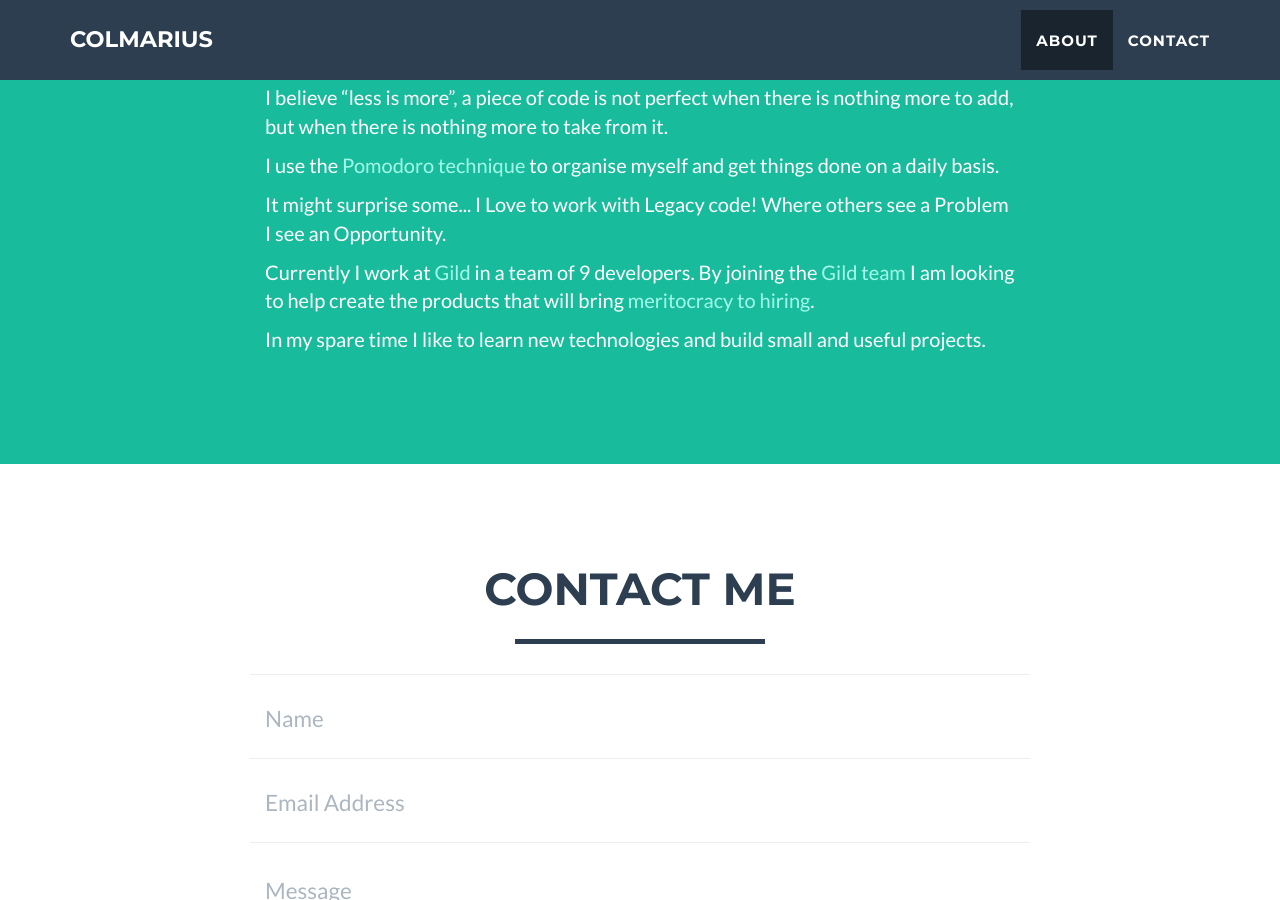
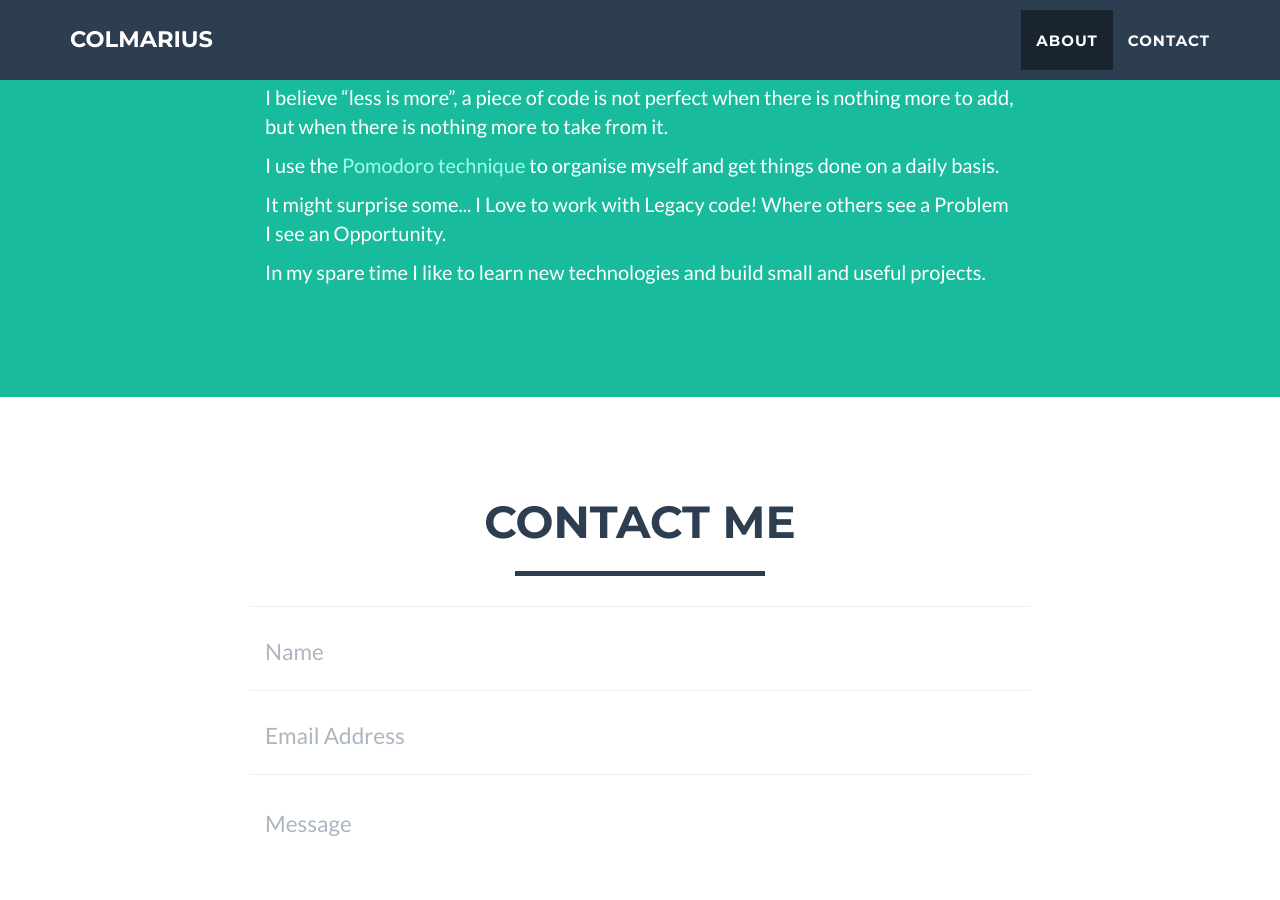
Before and after one commit to colmarius/colmarius.github.io, a Jekyll site: the page built from index.html, in a window 1280 px wide and 900 px high, scrolled down 897 px. Built offline with Jekyll 4.4.1, drawn with Linux system fonts in a browser that asks for light colours.

Commit message:
Update about section.
Left Gild organization.

```diff
--- a/_includes/about.html
+++ b/_includes/about.html
@@ -22,9 +22,6 @@
                       It might surprise some... I Love to work with Legacy code! Where others see a Problem I see an Opportunity.
                     </p>
                     <p>
-                      Currently I work at  <a href="https://www.gild.com/" target="_blank">Gild</a> in a team of 9 developers. By joining the <a href="https://www.gild.com/the-gild-team/" target="_blank">Gild team</a> I am looking to help create the products that will bring <a href="https://www.gild.com/gild-platform/" target="_blank">meritocracy to hiring</a>.
-                    </p>
-                    <p>
                       In my spare time I like to learn new technologies and build small and useful projects.
                     </p>
                 </div>
```
